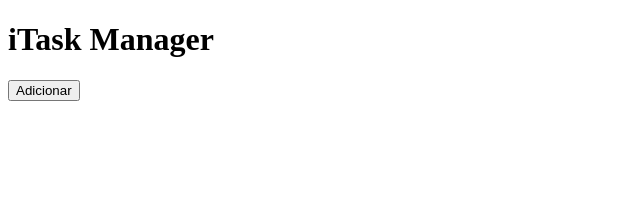
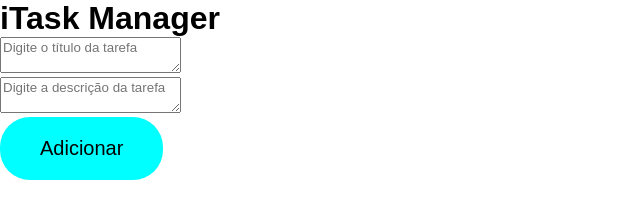
Before and after one commit to jpqueiroz28/iTask-Manager, a plain HTML site: page index.html in a window 1280 px wide. Shown: the whole page, without its empty margins (0-640 px from the left). Drawn offline with Linux system fonts and the light colour scheme.

Commit message:
feat: organizando inputs do formulário e criando classe concluido

```diff
--- a/index.html
+++ b/index.html
@@ -1,25 +1,26 @@
 <!DOCTYPE html>
-<html lang="en">
+<html lang="pt-br">
 <head>
     <meta charset="UTF-8">
     <meta name="viewport" content="width=device-width, initial-scale=1.0">
     <title>iTask Manager</title>
     <link rel="stylesheet" href="style.css">
-    <script src="app.js"></script>
 </head>
 <body>
+
     <h1> iTask Manager</h1>
     <div class="formulario">
         <div id="titulo">
-            <h1> </h1>
+            <textarea id= "input-titulo" placeholder="Digite o título da tarefa"></textarea>
         </div><!--titulo-->
         <div id = "descricao">
-            <p> </p>
+            <textarea id="input-descricao" placeholder="Digite a descrição da tarefa"></textarea>
         </div><!--descricao-->
         <button id="btn-adicionar">Adicionar</button>
     </div><!--formulario-->
     <ul id="lista-tarefas">
     </ul><!--tarefas-->
 
+        <script src="app.js"></script>
 </body>
 </html>
--- a/style.css
+++ b/style.css
@@ -0,0 +1,18 @@
+
+*{
+    margin: 0px;
+    box-sizing: border-box;
+    font-family: "Poppins", sans-serif;
+
+}
+#btn-adicionar{
+    background-color: aqua;
+    padding: 20px 40px;
+    border-style: none;
+    border-radius: 30px;
+    font-size: 20px;
+}
+.concluido{
+    text-decoration:line-through;
+    opacity: 0.5;
+}
```
